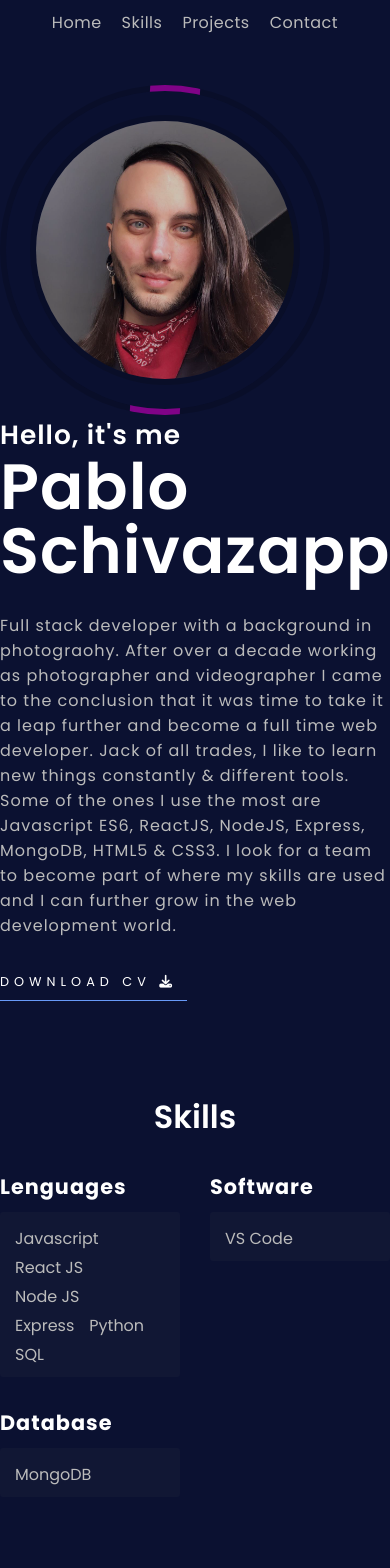
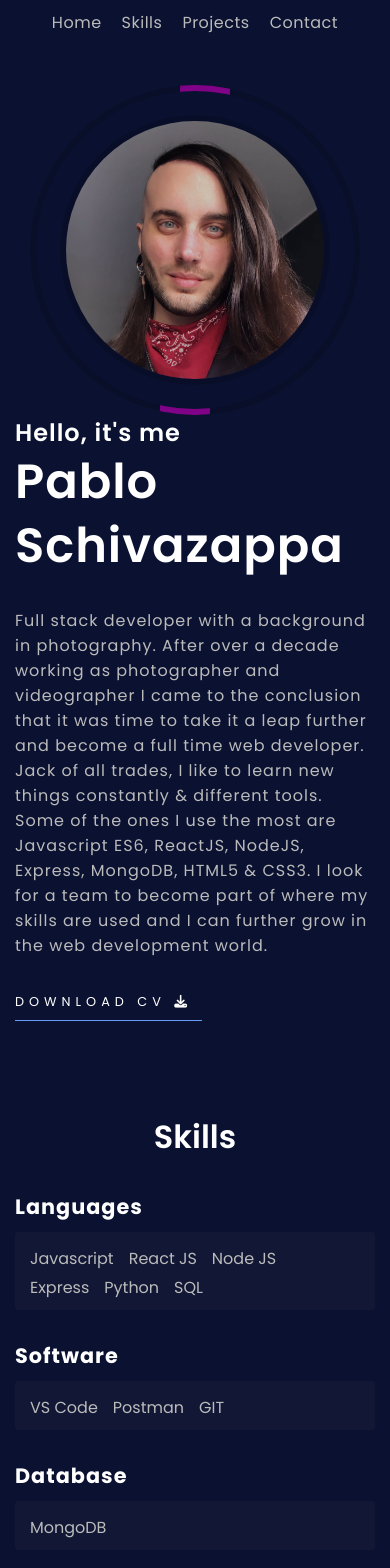
Before and after one commit to pabloschivazappa/Portfolio, a React (Create React App) app: page / in a window 390 px wide. Shown: the top 1568 px of the page. Built offline with nearby package versions, Linux system fonts and the light colour scheme.

Commit message:
add responsive design

```diff
--- a/src/Components/Contact/contact.module.css
+++ b/src/Components/Contact/contact.module.css
@@ -26,3 +26,9 @@
     margin: 15px 0;
     letter-spacing: 1px;
 }
+
+@media (max-width: 430px) {
+    .contact h3 {
+        font-size: 2rem;
+    }
+}
--- a/src/Components/Footer/footer.module.css
+++ b/src/Components/Footer/footer.module.css
@@ -30,3 +30,18 @@ footer i:hover {
     letter-spacing: 1px;
     font-size: 0.9rem;
 }
+
+@media (max-width: 484px) {
+    footer {
+        align-items: center;
+    }
+    .copyright {
+        font-size: 0.8rem;
+    }
+    footer i{
+        font-size: 2rem;
+    }
+    .footerName {
+        font-size: 0.8rem;
+    }
+}
--- a/src/Components/Home/home.module.css
+++ b/src/Components/Home/home.module.css
@@ -137,3 +137,21 @@
 .imgBox .social a:hover {
     color: var(--whiteColor);
 }
+
+@media (max-width: 865px) {
+    .home {
+        justify-content: center;
+    }
+    .homeText {
+        max-width: none;
+    }
+}
+
+@media (max-width: 460px) {
+    .homeText strong{
+        font-size: 1.5rem;
+    }
+    .homeText h1 {
+        font-size: 3rem;
+    }
+}
--- a/src/Components/Home/index.js
+++ b/src/Components/Home/index.js
@@ -9,7 +9,7 @@ const Home = () => {
             <div className={styles.homeText}>
                 <strong>Hello, it's me</strong>
                 <h1>Pablo Schivazappa</h1>
-                <p>Full stack developer with a background in photograohy. After over a decade working as photographer and videographer I came to the conclusion that it was time to take it a leap further and become a full time web developer.
+                <p>Full stack developer with a background in photography. After over a decade working as photographer and videographer I came to the conclusion that it was time to take it a leap further and become a full time web developer.
                 Jack of all trades, I like to learn new things constantly & different tools. Some of the ones I use the most are Javascript ES6, ReactJS, NodeJS, Express, MongoDB, HTML5 & CSS3. I look for a team to become part of where my skills are used and I can further grow in the web development world.</p>
                 <a href={CV} className="btn-link" target="_blank" rel="noreferrer">Download CV <i class="fa-solid fa-download"></i></a>
             </div>
--- a/src/Components/Languages/index.js
+++ b/src/Components/Languages/index.js
@@ -4,12 +4,12 @@ import styles from './languages.module.css';
 const Lenguages = () => {
     const data = [
         {
-            title: "Lenguages",
+            title: "Languages",
             content: ["Javascript", "React JS", "Node JS", "Express", "Python", "SQL"]
         },
         {
             title: "Software",
-            content: ["VS Code"]
+            content: ["VS Code", "Postman", "GIT"]
         },
         {
             title: "Database",
--- a/src/Components/Languages/languages.module.css
+++ b/src/Components/Languages/languages.module.css
@@ -40,3 +40,10 @@
     margin-right: 15px;
     margin-top: 4px;
 }
+
+@media (max-width: 865px) {
+    .skills {
+        display: flex;
+        flex-direction: column;
+    }
+}
--- a/src/Components/Projects/projects.module.css
+++ b/src/Components/Projects/projects.module.css
@@ -90,3 +90,20 @@
 .container .content .sourceCodeBtn:hover {
     color: var(--whiteColor);
 }
+
+@media (max-width: 865px) {
+    .project {
+        display: flex;
+        flex-direction: column;
+    }
+    .container .content {
+        width: 100%;
+    }
+}
+
+@media (max-width: 460px) {
+    .container .card {
+        width: 300px;
+        height: 187.5px;
+    }
+}
--- a/src/index.css
+++ b/src/index.css
@@ -12,6 +12,7 @@
     padding: 0;
     font-family: 'Poppins', sans-serif;
     scroll-behavior: smooth;
+    box-sizing: border-box;
 }
 
 body {
```
Also changed, not shown: 1 other file (tests, documents, lock files or other folders).
